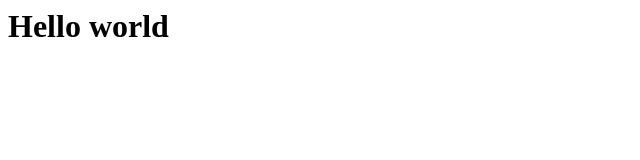
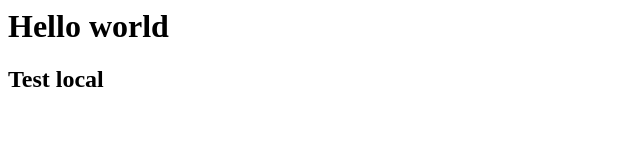
Before and after one commit to giakiet05/github-test, a plain HTML site: page index.html in a window 1280 px wide. Shown: the whole page, without its empty margins (0-640 px from the left). Drawn offline with Linux system fonts and the light colour scheme.

Commit message:
modify index.html

```diff
--- a/index.html
+++ b/index.html
@@ -1 +1,2 @@
 <h1>Hello world</h1>
+<h2>Test local</h2>
```
